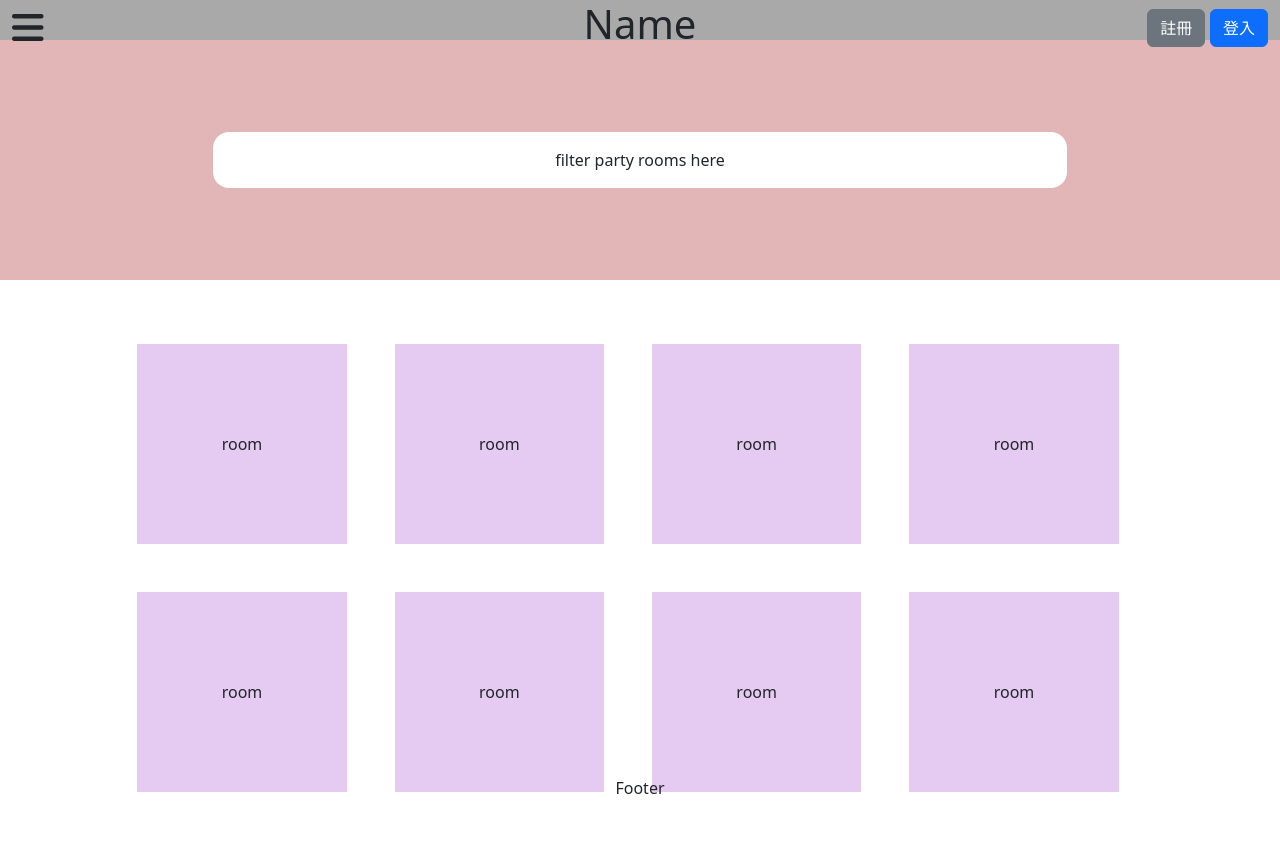
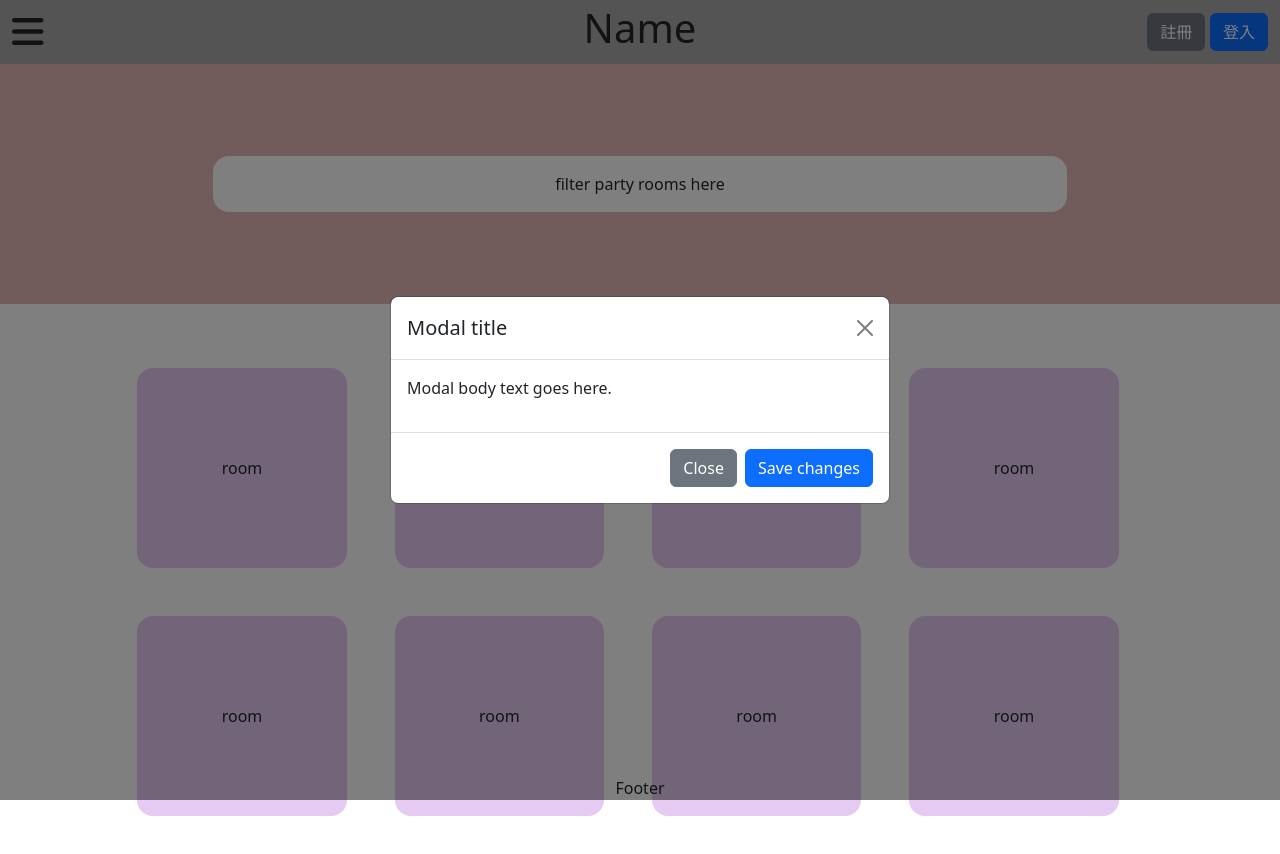
Before and after one commit to Tyson-007/c25-wsp-project-05-tw-, a website: page public/index.html in a window 1280 px wide. Both pictures are taken after a click on the button "註冊". Drawn offline with nearby package versions, Linux system fonts and the light colour scheme.

Commit message:
add tentative popup

```diff
--- a/public/index.css
+++ b/public/index.css
@@ -3,7 +3,7 @@
   background-color: darkgrey !important;
   align-items: center;
   line-height: 100%;
-  height: 5vh;
+  height: 8vh;
   font-size: large;
 }
 
@@ -34,6 +34,7 @@
   align-items: center !important;
   text-align: center;
   justify-content: center;
+  border-radius: 16px;
 }
 
 .footer {
--- a/public/index.html
+++ b/public/index.html
@@ -30,6 +30,34 @@
     <link rel="stylesheet" href="./index.css" />
   </head>
   <body style="margin: 0">
+    <div class="modal" id="signupModal" tabindex="-1">
+      <div class="modal-dialog modal-dialog-centered">
+        <div class="modal-content">
+          <div class="modal-header">
+            <h5 class="modal-title">Modal title</h5>
+            <button
+              type="button"
+              class="btn-close"
+              data-bs-dismiss="modal"
+              aria-label="Close"
+            ></button>
+          </div>
+          <div class="modal-body">
+            <p>Modal body text goes here.</p>
+          </div>
+          <div class="modal-footer">
+            <button
+              type="button"
+              class="btn btn-secondary"
+              data-bs-dismiss="modal"
+            >
+              Close
+            </button>
+            <button type="button" class="btn btn-primary">Save changes</button>
+          </div>
+        </div>
+      </div>
+    </div>
     <div class="container-fluid">
       <!--header-->
       <div class="row header">
@@ -42,7 +70,14 @@
           <div class="header-text"><h1>Name</h1></div>
         </div>
         <div class="col-md-4" style="text-align: right">
-          <button type="button" class="btn btn-secondary">註冊</button>
+          <button
+            type="button"
+            class="btn btn-secondary"
+            data-bs-toggle="modal"
+            data-bs-target="#signupModal"
+          >
+            註冊
+          </button>
           <button type="button" class="btn btn-primary">登入</button>
         </div>
       </div>
```
